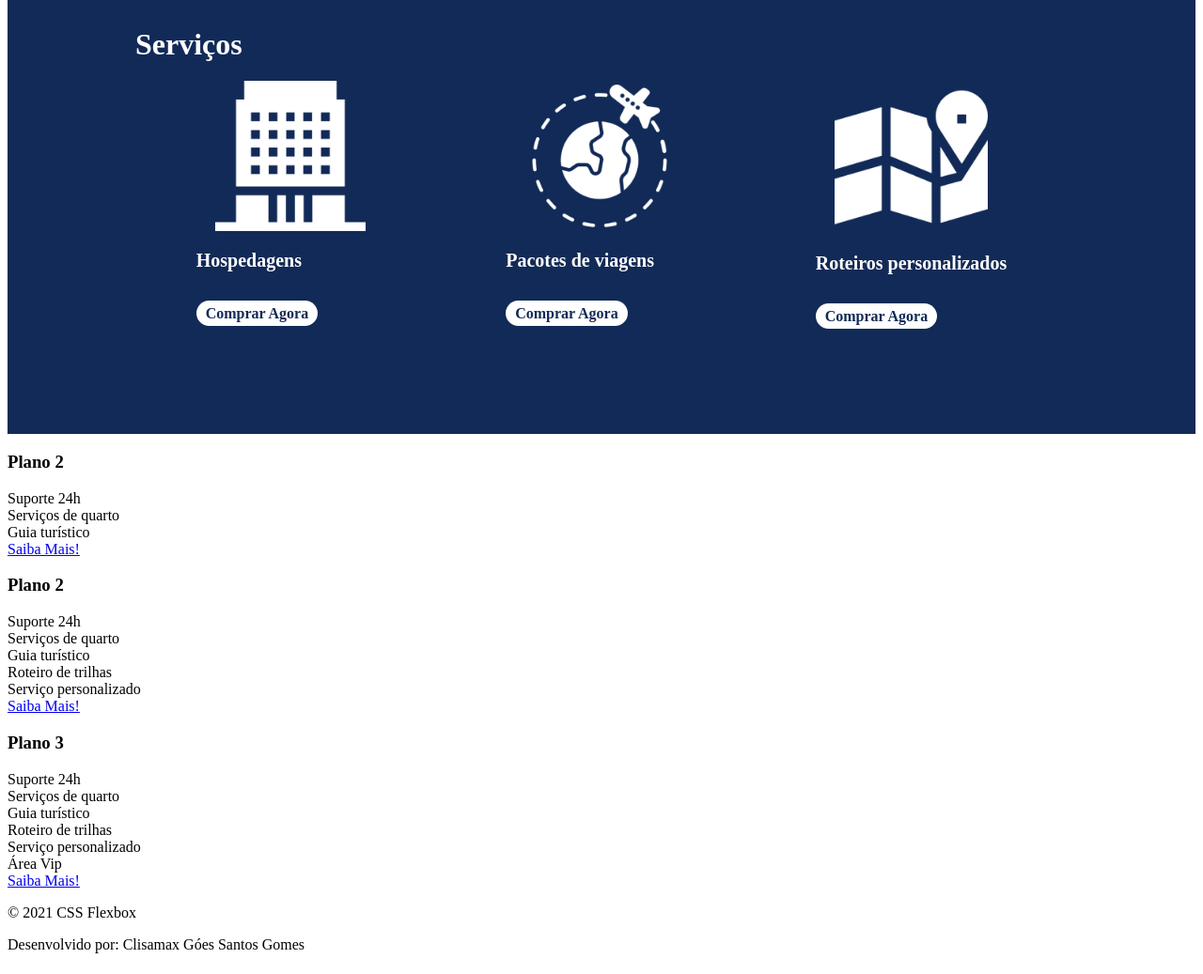
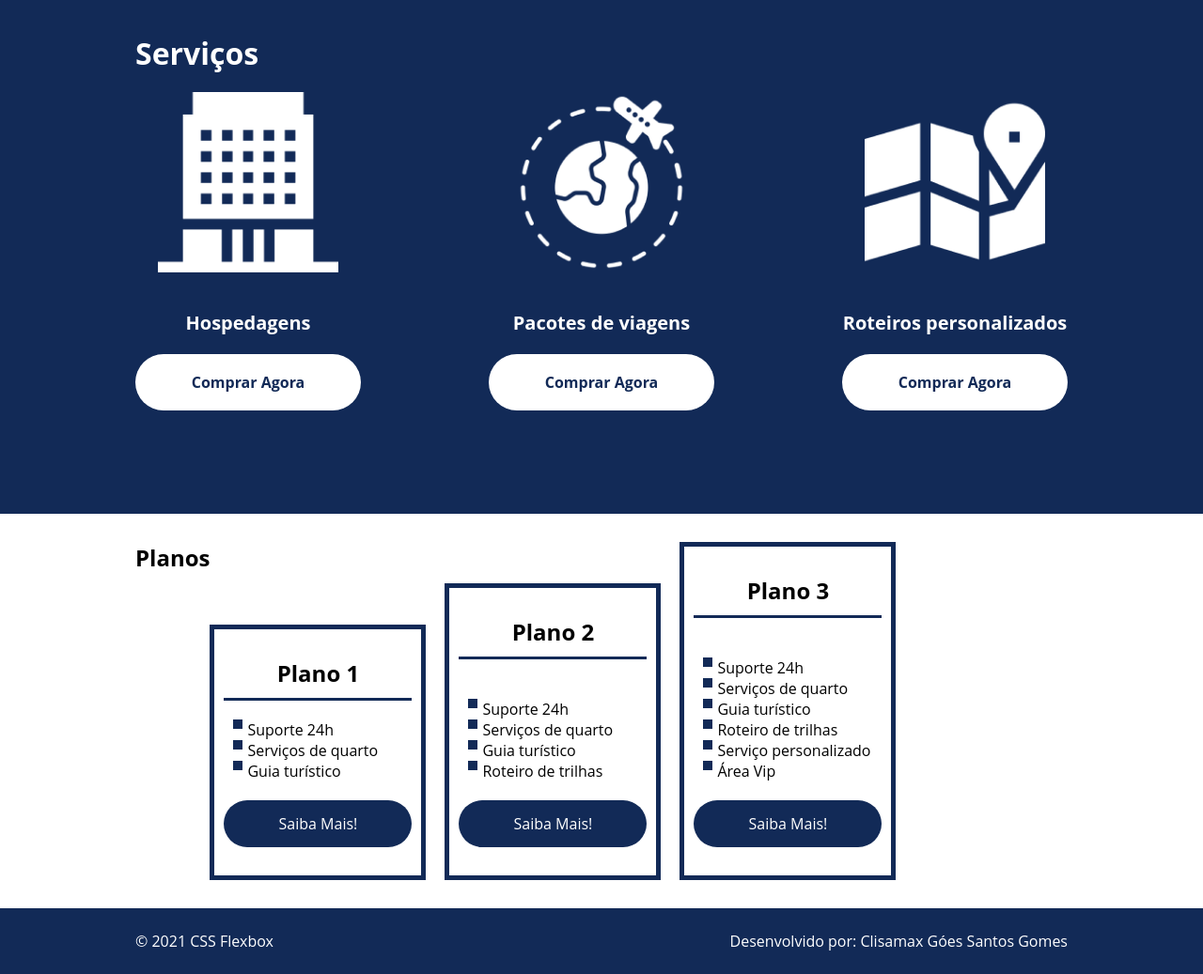
Before and after one commit to Clisamax/dio-desafio-github, a plain HTML site: page curso flexbox DIO/flex-projeto/index.html in a window 1280 px wide. Shown: the part 1266-2303 px from the top of the page at 94% size. Drawn offline with Linux system fonts and the light colour scheme.

Commit message:
fim do projeto

```diff
--- /dev/null
+++ b/curso flexbox DIO/aulas flexbox/redme.txt
@@ -0,0 +1,4 @@
+link dos slides:
+https://drive.google.com/file/d/1cSBnkzCsCaqkbiUssLW7LCVCw5yErRCk/view?usp=sharing
+link do repositório do projeto:
+http://gitlab.com/karensantos/project-flexbox-dio
--- a/curso flexbox DIO/flex-projeto/index.html
+++ b/curso flexbox DIO/flex-projeto/index.html
@@ -50,51 +50,57 @@
                 <div class="item-serviços">
                     <div><img src="./images/icon-2.png" alt="hospedagens"></div>
                     <p>Hospedagens</p>
-                    <a href="#">Comprar Agora</a>
+                    <a href="#" class="btn">Comprar Agora</a>
                 </div>
 
                 <div class="item-serviços">
                     <div><img src="./images/icon-1.png" alt="pacote de viagens"></div>
                     <p>Pacotes de viagens</p>
-                    <a href="#">Comprar Agora</a>
+                    <a href="#" class="btn">Comprar Agora</a>
                 </div>
 
                 <div class="item-serviços">
                     <div><img src="./images/icon-3.png" alt="roteiros personalizados"></div>
                     <p>Roteiros personalizados</p>
-                    <a href="#">Comprar Agora</a>
+                    <a href="#" class="btn">Comprar Agora</a>
                 </div>
 
             </div>
         </div>
     </div>
 
-    <div>
+    <div class="flex-container" id="planos">
 
-        <div>
-            <h3>Plano 2</h3>
+        <div><h2>Planos</h2></div>
+
+        <div id="planos">
+
+            <div class="list-planos">
+                <div class="item-planos">
+                    <h3>Plano 1</h3>
                         <ul>
                             <li>Suporte 24h</li>
                             <li>Serviços de quarto</li>
                             <li>Guia turístico</li>
                         </ul>
-            <a href="#">Saiba Mais!</a>
+                    <a href="#" class="btn">Saiba Mais!</a>
                 </div>
 
-        <div>
+                <div class="item-planos">
                     <h3>Plano 2</h3>
+                    <br>
                         <ul>
                             <li>Suporte 24h</li>
                             <li>Serviços de quarto</li>
                             <li>Guia turístico</li>
                             <li>Roteiro de trilhas</li>
-                    <li>Serviço personalizado</li>
                         </ul>
-                <a href="#">Saiba Mais!</a>
+                        <a href="#" class="btn">Saiba Mais!</a>
                 </div>
 
-        <div>
+                <div class="item-planos">
                     <h3>Plano 3</h3>
+                    <br>
                         <ul>
                             <li>Suporte 24h</li>
                             <li>Serviços de quarto</li>
@@ -103,13 +109,17 @@
                             <li>Serviço personalizado</li>
                             <li>Área Vip</li>
                         </ul>
-                <a href="#">Saiba Mais!</a>
+                        <a href="#" class="btn">Saiba Mais!</a>
+                </div>
+            </div>
         </div>
     </div>
 
     <footer>
+        <div class="flex-container footer">
         <p>&copy; 2021 CSS Flexbox</p>
         <p>Desenvolvido por: Clisamax Góes Santos Gomes</p>
+    </div>
     </footer>
 </body>
 </html>
--- a/curso flexbox DIO/flex-projeto/style.css
+++ b/curso flexbox DIO/flex-projeto/style.css
@@ -1,22 +1,28 @@
-#{
+*{
     margin: 0;
     padding: 0;
     font-family: 'Open Sans', sans-serif;
 }
+
 ul{
     list-style: none;
     margin: 0;
     padding: 0;
 }
+
 ul li a{
     text-decoration: none;
 }
+
 .flex-container{
     display: flex;
     max-width: 992px;
     margin: auto;
     width: 100%;
+    min-width: 320px;
+    padding: 10px 15px;
 }
+
 header{
     background-color: #122A57;
     height: 120px;
@@ -24,6 +30,7 @@
     align-items: center;
     color: #fff;
 }
+
 header .list-items{
     display: flex;
     max-width: 260px;
@@ -31,31 +38,38 @@
     justify-content: space-between;
     align-items: center;
 }
+
 header .menu{
     justify-content: space-between;
+}
 
-}
 .list-items li a{
     color: #fff
 }
+
 div img{
     display: block;
-    width: 100%;
+    width: 80%;
 }
+
 .apresentação{
     height: 100vh;
     align-items: center;
     justify-content: space-between;
 }
+
 .apresentação .texto-apresentação{
     min-height: 200px;
+    width: 100%;
 }
+
 .texto-apresentação h1{
     color: #122A57;
     font-size: 48px;
     margin-bottom: 10px;
 }
-.texto-apresentação a{
+
+.btn{
     background-color: #122A57;
     color: #fff;
     border-radius: 30px;
@@ -68,17 +82,20 @@
     margin-top: 10px;
     margin-bottom: 10px;
 }
+
 #quem-somos{
     flex-direction: row-reverse;
     align-items: center;
     justify-content: space-between;
 }
+
 #quem-somos h2{
     font-size: 32px;
     color: #122A57;
     display: flex;
     margin-bottom: 20px;
 }
+
 #quem-somos h2::before{
     content: " ";
     height: 50px;
@@ -87,34 +104,44 @@
     background-color: #122A57;
     position: relative;
 }
+
 #quem-somos p{
     margin: 10px;
     width: 90%;
 }
+
 #quem-somos img{
     width: 420px;
 }
+
 .container-externo{
     background-color: #122A57;
     width: 100%;
+    margin-bottom: 20px;
 }
+
 #serviços{
     flex-direction: column;
     padding-top: 50px;
     padding-bottom: 100px;
 }
+
 #serviços h2{
     color: #fff;
     font-size: 32px;
     margin-bottom: 20px;
 }
+
 .list-serviços{
     display: flex;
-    justify-content: space-around;
+    justify-content: space-between;
+    text-align: center;
 }
+
 .item-serviços .list-serviços{
 text-align: center;
 }
+
 .list-serviços a{
     width: 220px;
     background-color: #fff ;
@@ -129,13 +156,147 @@
     text-decoration: none;
     font-weight: 700;
 }
+
 .list-serviços p{
     font-size: 20px;
     font-weight: 700;
     color: #fff;
     margin-top: 20px;
 }
+
 .item-serviços img{
     width: 80%;
     margin: auto;
+    padding-bottom: 20px;
 }
+
+.planos{
+    flex-direction: column;
+    min-height: 100vh;
+    padding-top: 50px;
+}
+
+.planos h2{
+    font-size: 32px;
+}
+
+.list-planos{
+    display: flex;
+    align-items: flex-end;
+    justify-content: space-between;
+}
+
+.item-planos{
+    flex: 1;
+    border: 5px solid #122A57;
+    margin-right: 20px;
+    padding: 10px;
+    max-width: 240px;
+}
+
+.item-planos .btn{
+    margin: auto;
+    margin-bottom: 20px;
+    margin-top: 10px;
+}
+
+.item-planos h3{
+    font-size: 24px;
+    display: flex;
+    flex-direction: column;
+    text-align: center;
+    margin-top: 20px;
+}
+
+.item-planos h3::after{
+    content: " ";
+    background-color: #122A57;
+    width: 100%;
+    height: 3px;
+    margin-top: 10px;
+    margin-bottom: 10px;
+}
+
+.item-planos ul{
+    padding: 10px 10px;
+    display: flex;
+    flex-direction: column;
+    margin-bottom: 10px;
+}
+
+.item-planos ul li{
+    display: flex;
+    flex-wrap: nowrap;
+    text-align: center;
+}
+
+.item-planos ul li::before{
+    content: "";
+    width: 10px;
+    height: 10px;
+    background-color: #122A57;
+    margin-right: 5px;
+}
+
+footer{
+    background-color: #122A57;
+    height: 70px;
+    display: flex;
+    align-items:center ;
+    margin-top: 20px;
+}
+
+.footer{
+    justify-content: space-between;
+    color: #fff;
+
+}
+
+/*mobile*/
+
+@media(max-width:992px){
+    flex.container{
+        flex-direction: column;
+    }
+
+    .apresentação{
+        flex-direction: column-reverse;
+    }
+
+    .apresentação .texto-apresentação{
+        width: 100%;
+    }
+
+    #quem-somos{
+        flex-direction: column-reverse;
+    }
+
+    #quem-somos img{
+        width: 320px;
+        margin: auto;
+    }
+
+    .list-serviços{
+        flex-direction: column;
+    }
+
+    .item-serviços{
+        width: 50%;
+        margin: auto;
+    }
+    .list-planos{
+        flex-direction: column;
+        align-items: flex-start;
+        margin-bottom: 20px;
+    }
+
+    .list-planos .item-planos{
+        max-width: 90%;
+        margin: auto;
+        width: 100%;
+        margin-bottom: 20px;
+}
+
+
+
+}
```
Also changed, not shown: README.md. Lines whose indentation alone changed are shown as unchanged.
